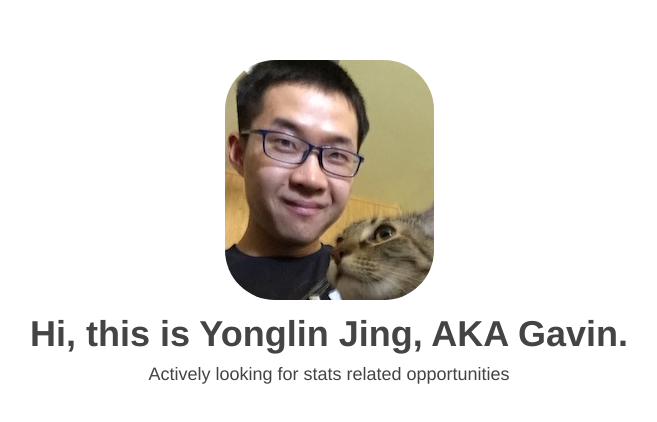
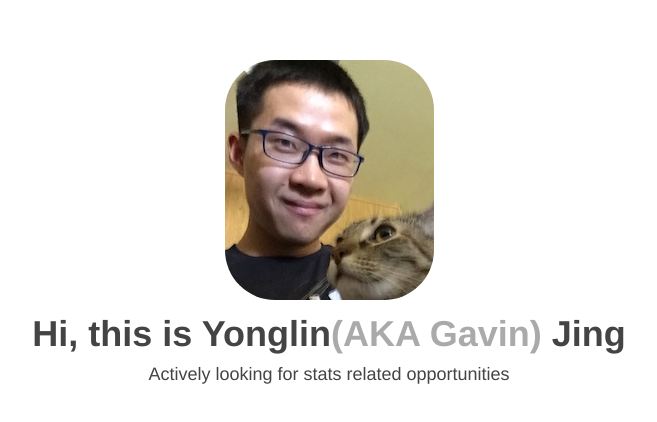
Before and after one commit to jingyonglin/jingyonglin.github.io, a plain HTML site: page index.html in a window 1280 px wide. Shown: the part 176-598 px from the top of the page, without its empty margins (311-968 px from the left). Drawn offline with Linux system fonts and the light colour scheme.

Commit message:
few font change

```diff
--- a/index.html
+++ b/index.html
@@ -8,7 +8,7 @@
     <section class="hero">
       <header>
         <img src="gavin.jpg" alt="Gavin's Headshot" />
-        <h1>Hi, this is Yonglin Jing, AKA Gavin.</h1>
+        <h1>Hi, this is Yonglin<sub>AKA Gavin</sub> Jing</h1>
         <p>Actively looking for stats related opportunities</p>
       </header>
     </section>
--- a/styles.css
+++ b/styles.css
@@ -13,6 +13,17 @@ h1{
   line-height: 50px;
   font-weight: bold;
 }
+body h1 sub{
+  color: #aaa;
+  vertical-align:baseline;
+}
+h1 sub:before{
+  content: "(";
+}
+h1 sub:after{
+  content: ")";
+}
+
 img{
   border-radius: 50px;
 }
```
